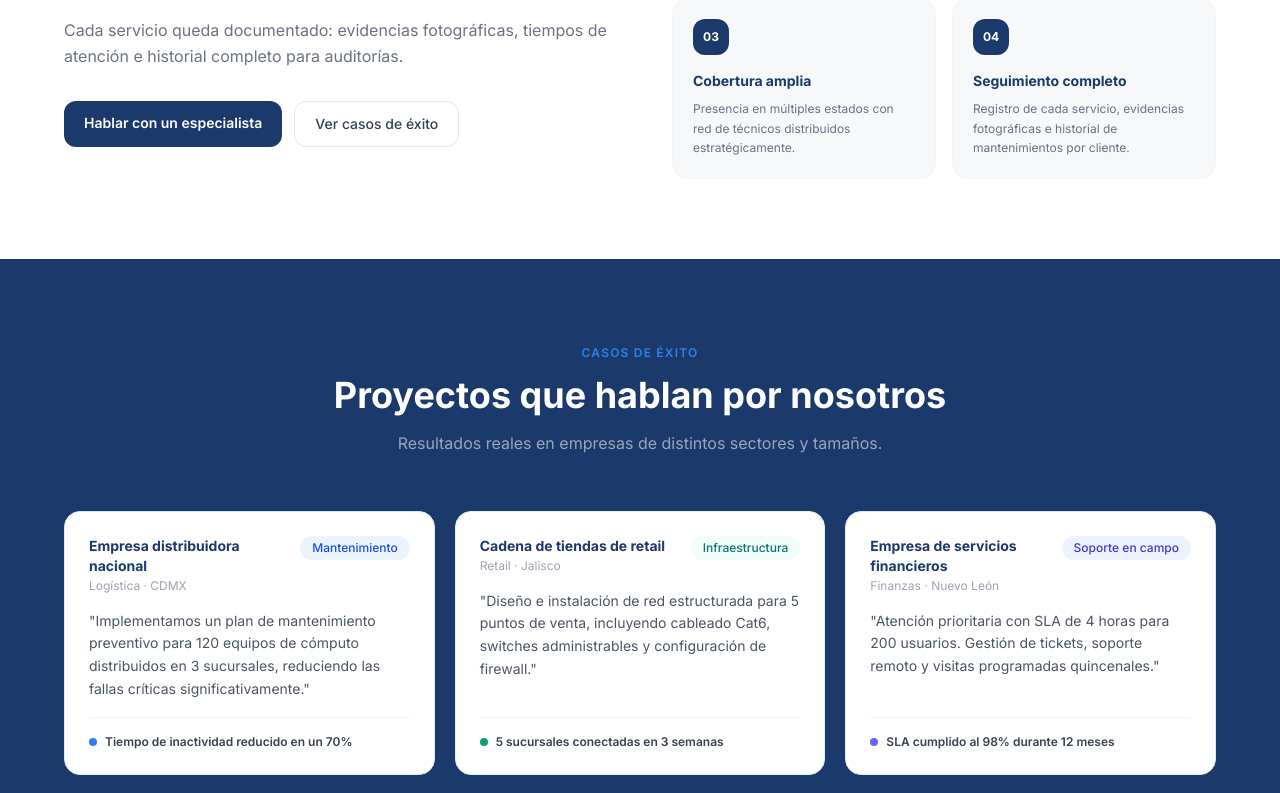
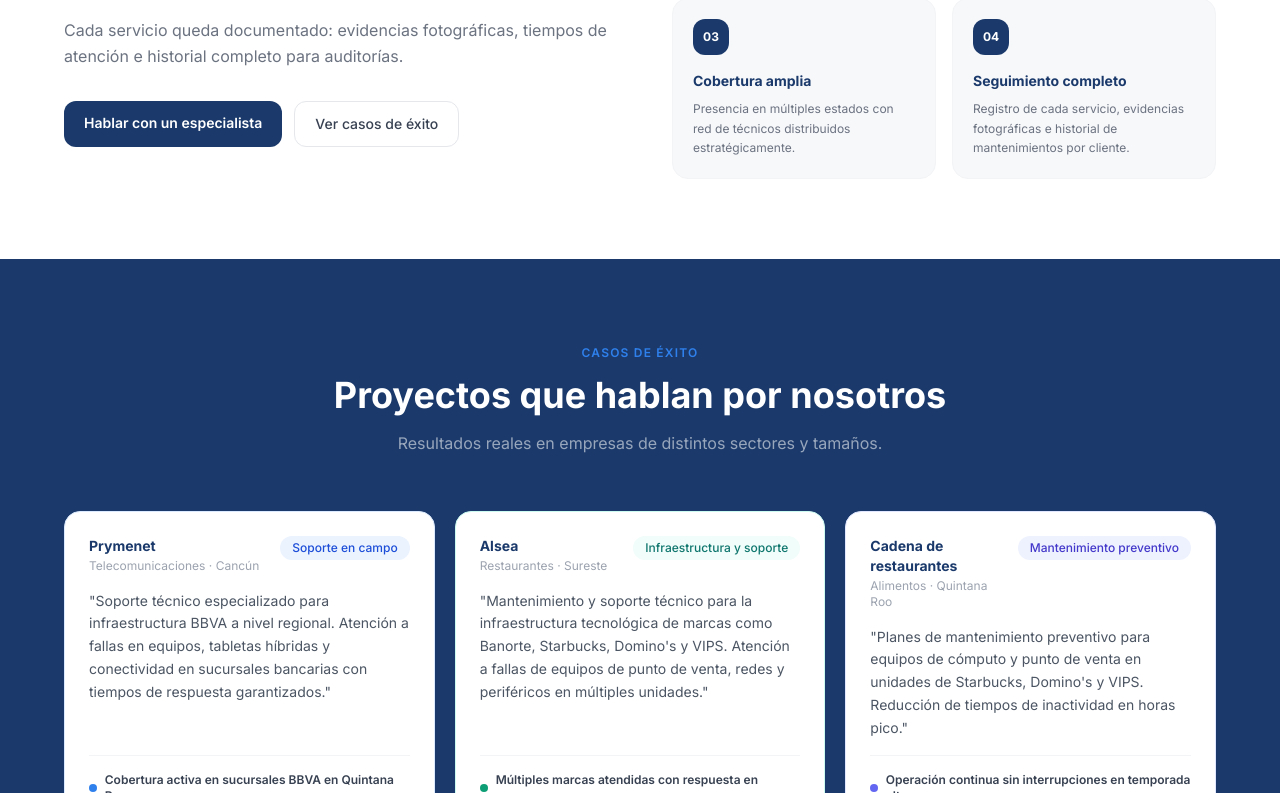
Before and after one commit to TreDogPlay/safeti-web-v2, a React (Vite) app: page / in a window 1280 px wide. Shown: the part 2007-2800 px from the top of the page. Built offline with nearby package versions, Linux system fonts and the light colour scheme.

Commit message:
actualizar casos de exito

```diff
--- a/src/data/content.js
+++ b/src/data/content.js
@@ -4,7 +4,7 @@ export const empresa = {
   nombre: 'Safeti',
   tagline: 'Soporte técnico especializado para empresas',
   descripcion: 'Brindamos servicios de soporte en campo, mantenimiento e infraestructura TI con cobertura nacional y respuesta rápida.',
-  whatsapp: '52XXXXXXXXXX',       // ← número con código país, sin + ni espacios
+  whatsapp: '529981636866',       // ← número con código país, sin + ni espacios
   email: 'contacto@safeti.com.mx',
   telefono: '+52 (XX) XXXX-XXXX',
 }
@@ -26,27 +26,33 @@ export const diferenciadores = [
 // ── CASOS DE ÉXITO ── agrega los reales de Safeti ────────────────────────────
 export const casos = [
   {
-    cliente:     'Empresa distribuidora nacional',
-    sector:      'Logística · CDMX',
-    tipo:        'Mantenimiento',
-    descripcion: 'Implementamos un plan de mantenimiento preventivo para 120 equipos de cómputo distribuidos en 3 sucursales, reduciendo las fallas críticas significativamente.',
-    resultado:   'Tiempo de inactividad reducido en un 70%',
+    cliente:     'Prymenet',
+    sector:      'Telecomunicaciones · Cancún',
+    tipo:        'Soporte en campo',
+    descripcion: 'Soporte técnico especializado para infraestructura BBVA a nivel regional. Atención a fallas en equipos, tabletas híbridas y conectividad en sucursales bancarias con tiempos de respuesta garantizados.',
+    resultado:   'Cobertura activa en sucursales BBVA en Quintana Roo',
   },
   {
-    cliente:     'Cadena de tiendas de retail',
-    sector:      'Retail · Jalisco',
-    tipo:        'Infraestructura',
-    descripcion: 'Diseño e instalación de red estructurada para 5 puntos de venta, incluyendo cableado Cat6, switches administrables y configuración de firewall.',
-    resultado:   '5 sucursales conectadas en 3 semanas',
+    cliente:     'Alsea',
+    sector:      'Restaurantes · Sureste',
+    tipo:        'Infraestructura y soporte',
+    descripcion: 'Mantenimiento y soporte técnico para la infraestructura tecnológica de marcas como Banorte, Starbucks, Domino\'s y VIPS. Atención a fallas de equipos de punto de venta, redes y periféricos en múltiples unidades.',
+    resultado:   'Múltiples marcas atendidas con respuesta en campo',
   },
   {
-    cliente:     'Empresa de servicios financieros',
-    sector:      'Finanzas · Nuevo León',
+    cliente:     'Cadena de restaurantes',
+    sector:      'Alimentos · Quintana Roo',
+    tipo:        'Mantenimiento preventivo',
+    descripcion: 'Planes de mantenimiento preventivo para equipos de cómputo y punto de venta en unidades de Starbucks, Domino\'s y VIPS. Reducción de tiempos de inactividad en horas pico.',
+    resultado:   'Operación continua sin interrupciones en temporada alta',
+  },
+  {
+    cliente:     'Sector bancario regional',
+    sector:      'Finanzas · Caribe Mexicano',
     tipo:        'Soporte en campo',
-    descripcion: 'Atención prioritaria con SLA de 4 horas para 200 usuarios. Gestión de tickets, soporte remoto y visitas programadas quincenales.',
-    resultado:   'SLA cumplido al 98% durante 12 meses',
+    descripcion: 'Atención a incidencias y requerimientos de personal nuevo ingreso para sucursales bancarias en Cancún y la Riviera Maya. Soporte a tabletas híbridas, equipos de escritorio y conectividad.',
+    resultado:   'Respuesta garantizada en zona hotelera y centro de Cancún',
   },
-  // Agrega más casos aquí
 ]
 
 export const clientes = [
@@ -54,13 +60,15 @@ export const clientes = [
 ]
 
 export const marcas = [
-  'Cisco', 'HP', 'Dell', 'Lenovo', 'Fortinet', 'Ubiquiti', 'APC', 'Epson',
+  'BBVA', 'Banorte', 'Starbucks', 'VIPS', 'Dominos',
 ]
 
 export const cobertura = [
-  'Ciudad de México',
-  'Estado de México',
-  'Jalisco',
-  'Nuevo León',
+  'Cancún',
+  'Puerto Morelos',
+  'Playa del carmen',
+  'Isla Mujeres',
+  'Cozumel',
+  'Chetumal',
   // Agrega más estados
 ]
```
